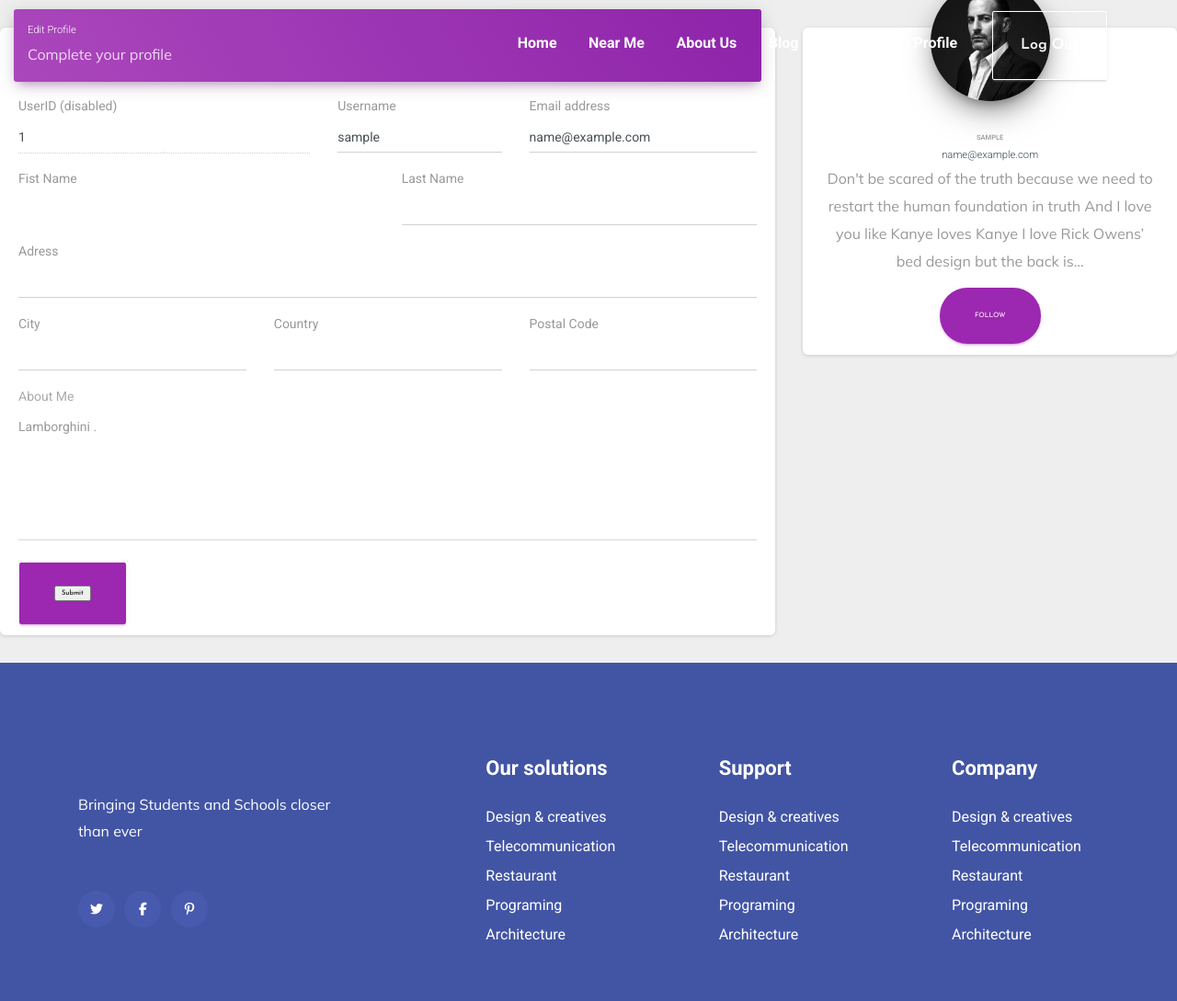
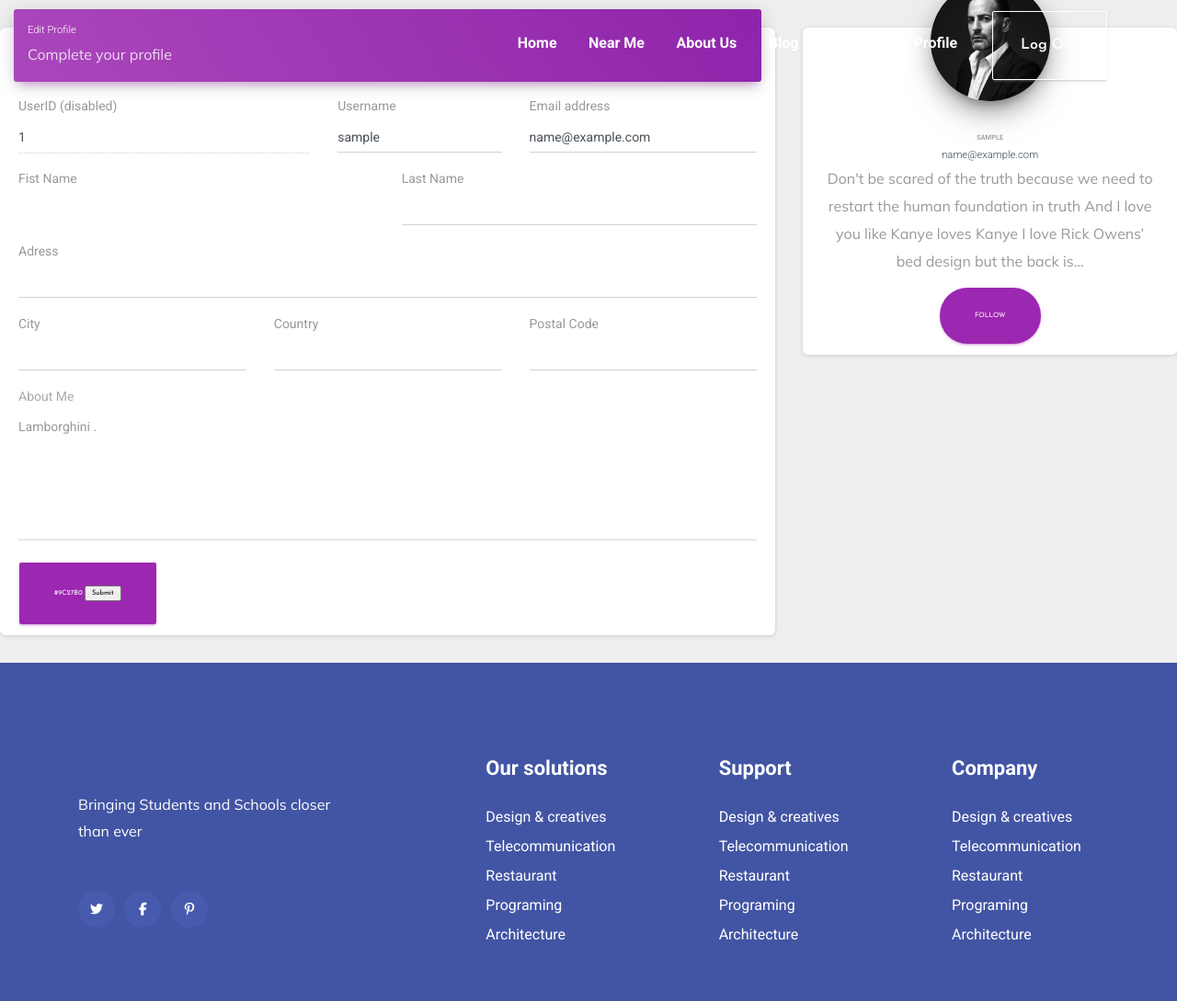
Before and after one commit to Hackers-House/Find-My-School, a Flask app: page /user/sample in a window 1280 px wide. Shown: the whole page at 92% size. Run offline with Flask 2, Linux system fonts and the light colour scheme; the visitor is signed in with stand-in values (Sample User, id 1); data comes from the database, SQL or seed files in the repository; some libraries are stand-ins or nearby versions.

```diff
--- a/application/templates/user.html
+++ b/application/templates/user.html
@@ -82,7 +82,7 @@
                 </div>
               </div>
             </div>
-            <div class="btn btn-primary pull-right">
+            <div class="btn btn-primary pull-right">#9c27b0
             {{ form.submit() }}
           </div>
             <div class="clearfix"></div>
--- a/runtime.txt
+++ b/runtime.txt
@@ -1 +1 @@
-python-3.7.6
+python-3.7.9
```
Also changed, not shown: requirements.txt (+11 -0 lines), 1 other file.
